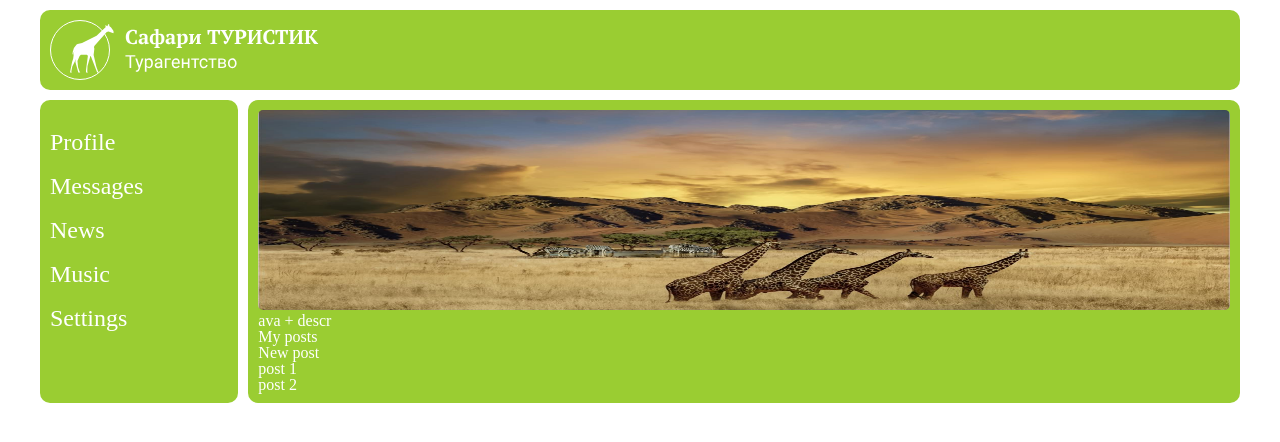
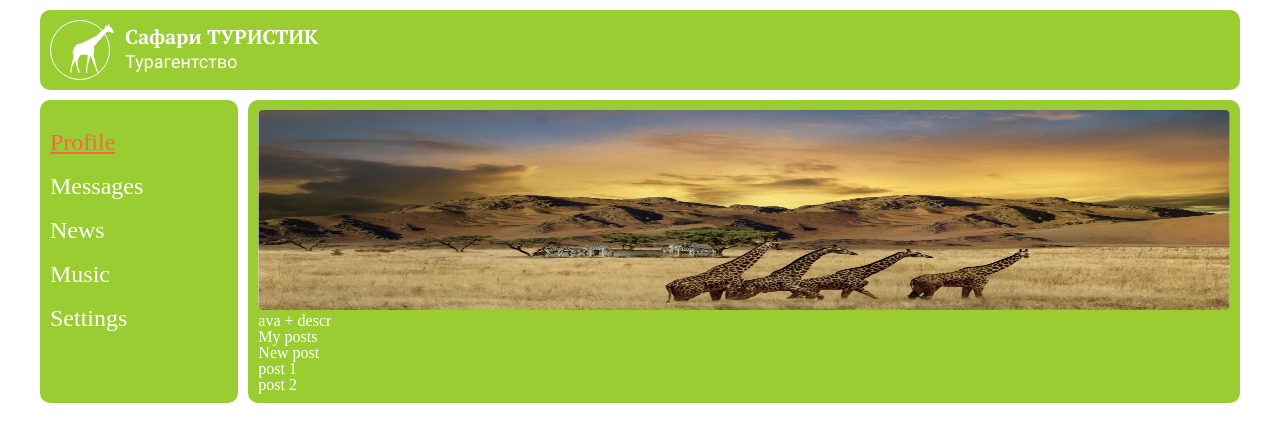
Before and after one commit to Murmilon/learn_react, a React (Create React App) app: page / in a window 1280 px wide. Shown: the top 442 px of the page. Built offline with nearby package versions, Linux system fonts and the light colour scheme.

Commit message:
Урок 13: git-репозиторий. Урок 14: Структурирование папок для подкомпонент Header, Navbar, Profile, создание css-модулей для подкомпонент.

```diff
--- a/src/App.css
+++ b/src/App.css
@@ -14,38 +14,3 @@
 	padding: 10px;
 	color: #fff;
 }
-
-.header,
-.navbar,
-.content {
-	background-color: yellowgreen;
-	padding: 10px;
-	border-radius: 10px;
-}
-
-.header {
-	grid-area: header;
-}
-
-.navbar {
-	grid-area: navbar;
-	font-size: 24px;
-}
-
-.navbar__box {
-	display: flex;
-	flex-direction: column;
-	gap: 20px;
-	margin-top: 20px;
-	padding-bottom: 50px;
-}
-
-.content {
-	grid-area: content;
-}
-
-.content img {
-	width: 100%;
-	height: 200px;
-	border-radius: 5px;
-}
--- a/src/App.js
+++ b/src/App.js
@@ -1,7 +1,7 @@
 import './App.css';
-import Header from './components/Header';
-import Navbar from './components/Navbar';
-import Profile from './components/Profile';
+import Header from './components/Header/Header';
+import Navbar from './components/Navbar/Navbar';
+import Profile from './components/Profile/Profile';
 
 
 function App() {
--- a/src/components/Header.jsx
+++ b/src/components/Header/Header.jsx
@@ -1,9 +1,10 @@
 import React from "react";
-import logo from './../images/logo.svg'
+import logo from './../../images/logo.svg'
+import c from './Header.module.css'
 
 const Header = () => {
 	return (
-		<header className='header'>
+		<header className={c.header}>
 			<img src={logo} alt='logo' />
 		</header>
 	)
--- /dev/null
+++ b/src/components/Header/Header.module.css
@@ -0,0 +1,6 @@
+.header {
+	grid-area: header;
+	background-color: yellowgreen;
+	padding: 10px;
+	border-radius: 10px;
+}
--- a/src/components/Navbar.jsx
+++ /dev/null
@@ -1,37 +0,0 @@
-import React from "react";
-
-const Navbar = () => {
-	return (
-		<nav className='navbar'>
-			<ul className='navbar__box'>
-				<li className='navbar__item'>
-					<a className='navbar__link'>
-						Profile
-					</a>
-				</li>
-				<li className='navbar__item'>
-					<a className='navbar__link'>
-						Messages
-					</a>
-				</li>
-				<li className='navbar__item'>
-					<a className='navbar__link'>
-						News
-					</a>
-				</li>
-				<li className='navbar__item'>
-					<a className='navbar__link'>
-						Music
-					</a>
-				</li>
-				<li className='navbar__item'>
-					<a className='navbar__link'>
-						Settings
-					</a>
-				</li>
-			</ul>
-		</nav>
-	)
-}
-
-export default Navbar;
--- /dev/null
+++ b/src/components/Navbar/Navbar.jsx
@@ -0,0 +1,38 @@
+import React from "react";
+import c from './Navbar.module.css'
+
+const Navbar = () => {
+	return (
+		<nav className={c.navbar}>
+			<ul className={c.navbar__box}>
+				<li className={c.navbar__item}>
+					<a className={`${c.navbar__link} ${c.active}`}>
+						Profile
+					</a>
+				</li>
+				<li className={c.navbar__item}>
+					<a className={c.navbar__link}>
+						Messages
+					</a>
+				</li>
+				<li className={c.navbar__item}>
+					<a className={c.navbar__link}>
+						News
+					</a>
+				</li>
+				<li className={c.navbar__item}>
+					<a className={c.navbar__link}>
+						Music
+					</a>
+				</li>
+				<li className={c.navbar__item}>
+					<a className={c.navbar__link}>
+						Settings
+					</a>
+				</li>
+			</ul>
+		</nav>
+	)
+}
+
+export default Navbar;
--- /dev/null
+++ b/src/components/Navbar/Navbar.module.css
@@ -0,0 +1,20 @@
+.navbar {
+	grid-area: navbar;
+	font-size: 24px;
+	background-color: yellowgreen;
+	padding: 10px;
+	border-radius: 10px;
+}
+
+.navbar__box {
+	display: flex;
+	flex-direction: column;
+	gap: 20px;
+	margin-top: 20px;
+	padding-bottom: 50px;
+}
+
+.navbar__link.active {
+	color: tomato;
+	text-decoration: underline;
+}
--- a/src/components/Profile.jsx
+++ b/src/components/Profile/Profile.jsx
@@ -1,9 +1,10 @@
 import React from "react";
-import content_bg from './../images/header-bg.jpg'
+import content_bg from './../../images/header-bg.jpg'
+import c from './Profile.module.css'
 
 const Profile = () => {
 	return (
-		<div className='content'>
+		<div className={c.content}>
 			<div>
 				<img src={content_bg} alt='content-bg' />
 			</div>
--- /dev/null
+++ b/src/components/Profile/Profile.module.css
@@ -0,0 +1,12 @@
+.content {
+	grid-area: content;
+	background-color: yellowgreen;
+	padding: 10px;
+	border-radius: 10px;
+}
+
+.content img {
+	width: 100%;
+	height: 200px;
+	border-radius: 5px;
+}
```
